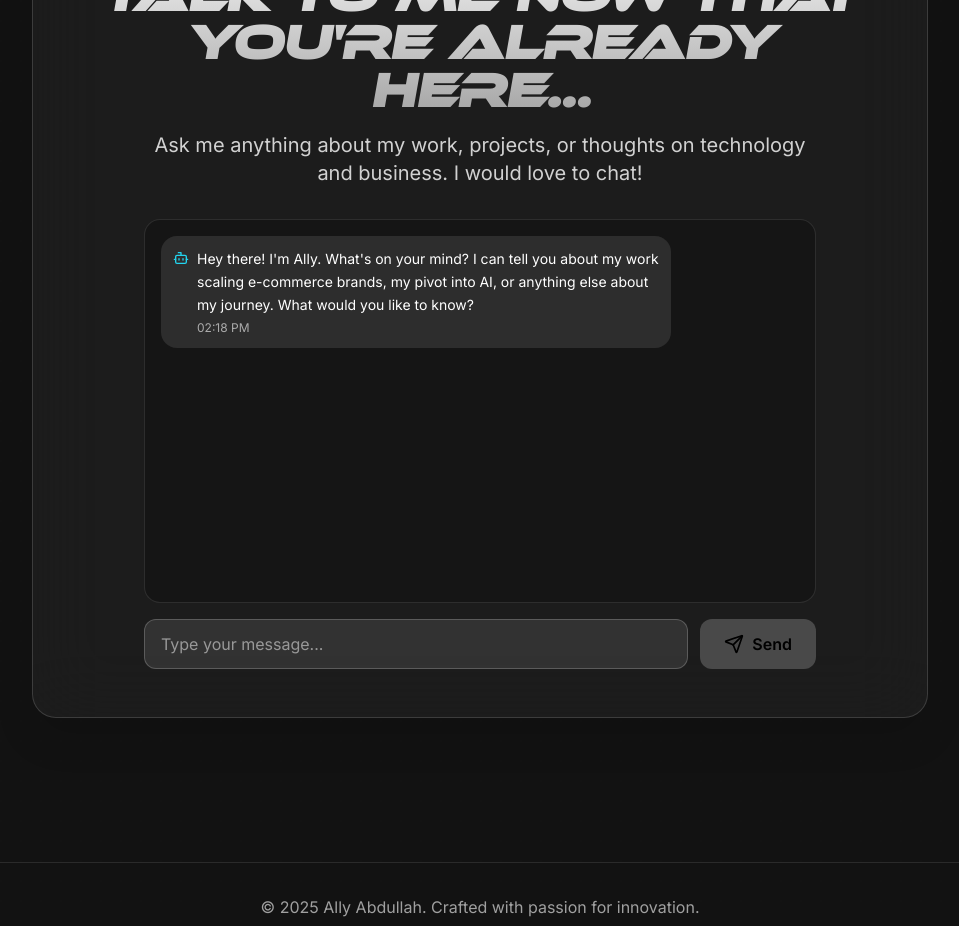
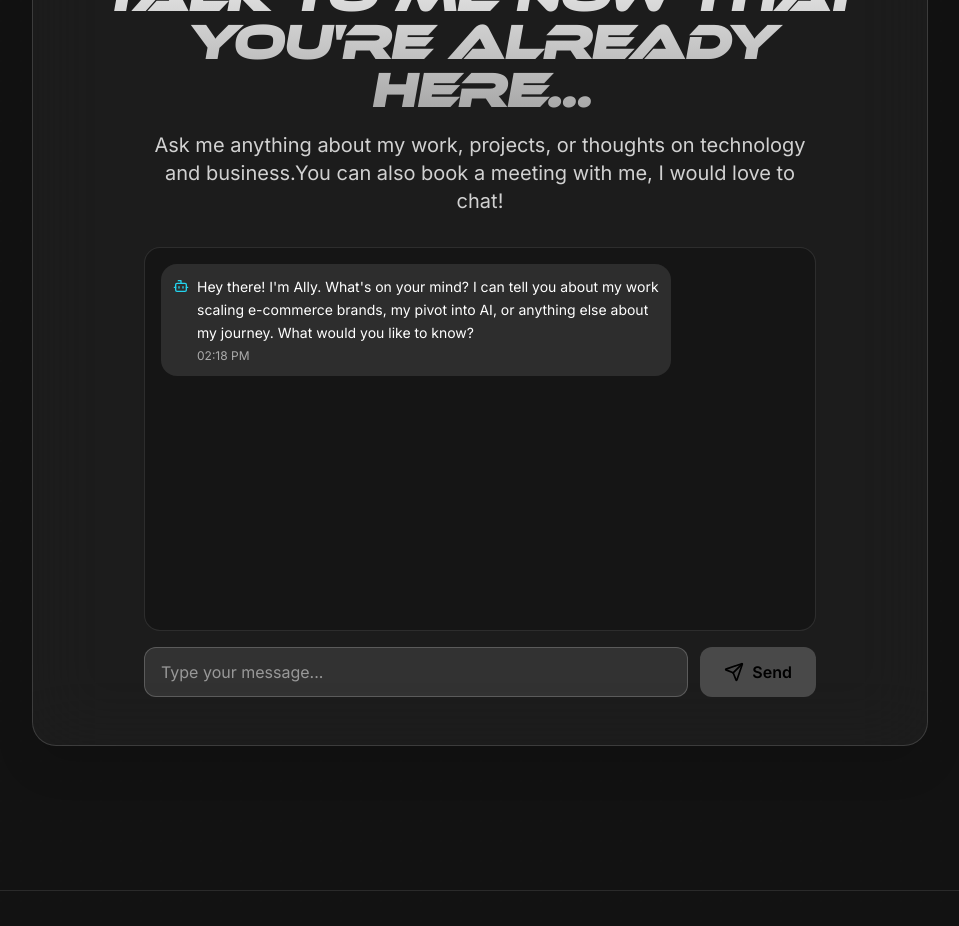
Before and after one commit to dryad13/my_porfolio, a React (Vite) app: page / in a window 1280 px wide. Shown: the part 5360-6286 px from the top of the page, without its empty margins (160-1119 px from the left). Built offline with nearby package versions, Linux system fonts and the light colour scheme.

Commit message:
chore: push all latest changes

```diff
--- a/src/components/ChatBot.tsx
+++ b/src/components/ChatBot.tsx
@@ -100,7 +100,7 @@ const ChatBot: React.FC = () => {
             Or if you'd prefer to talk to me now that you're already here...
           </h2>
           <p className="text-lg md:text-xl mb-8 text-white/80 text-center max-w-2xl mx-auto leading-relaxed">
-            Ask me anything about my work, projects, or thoughts on technology and business. I would love to chat!
+            Ask me anything about my work, projects, or thoughts on technology and business.You can also book a meeting with me, I would love to chat!
           </p>
 
           {/* Chat Interface */}
```
Also changed, not shown: public/images/aaz-favicon.png.
